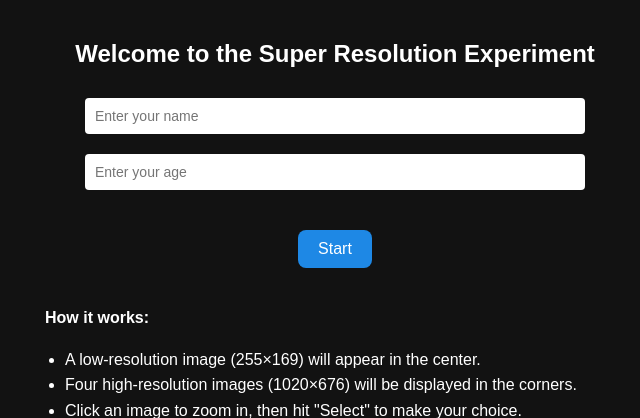
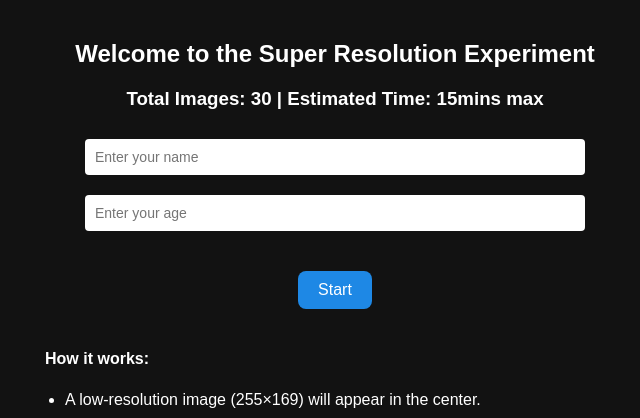
Before and after one commit to hamzafer/super-resolution-color, a Python web app: template flask/templates/start.html in a window 1280 px wide. Shown: the top 418 px of the page, without its empty margins (305-945 px from the left). Run offline with Jinja, Linux system fonts and the light colour scheme; the template is opened without the code that fills it, so the values that code supplies are empty.

Commit message:
ahh done (maybe")

```diff
--- a/flask/templates/start.html
+++ b/flask/templates/start.html
@@ -74,6 +74,7 @@
 <body>
     <div class="form-container">
         <h2>Welcome to the Super Resolution Experiment</h2>
+        <h3>Total Images: 30 | Estimated Time: 15mins max</h3>
         <form method="post">
             <input type="text" name="name" placeholder="Enter your name" required><br>
             <input type="number" name="age" placeholder="Enter your age" min="1" required><br>
```
